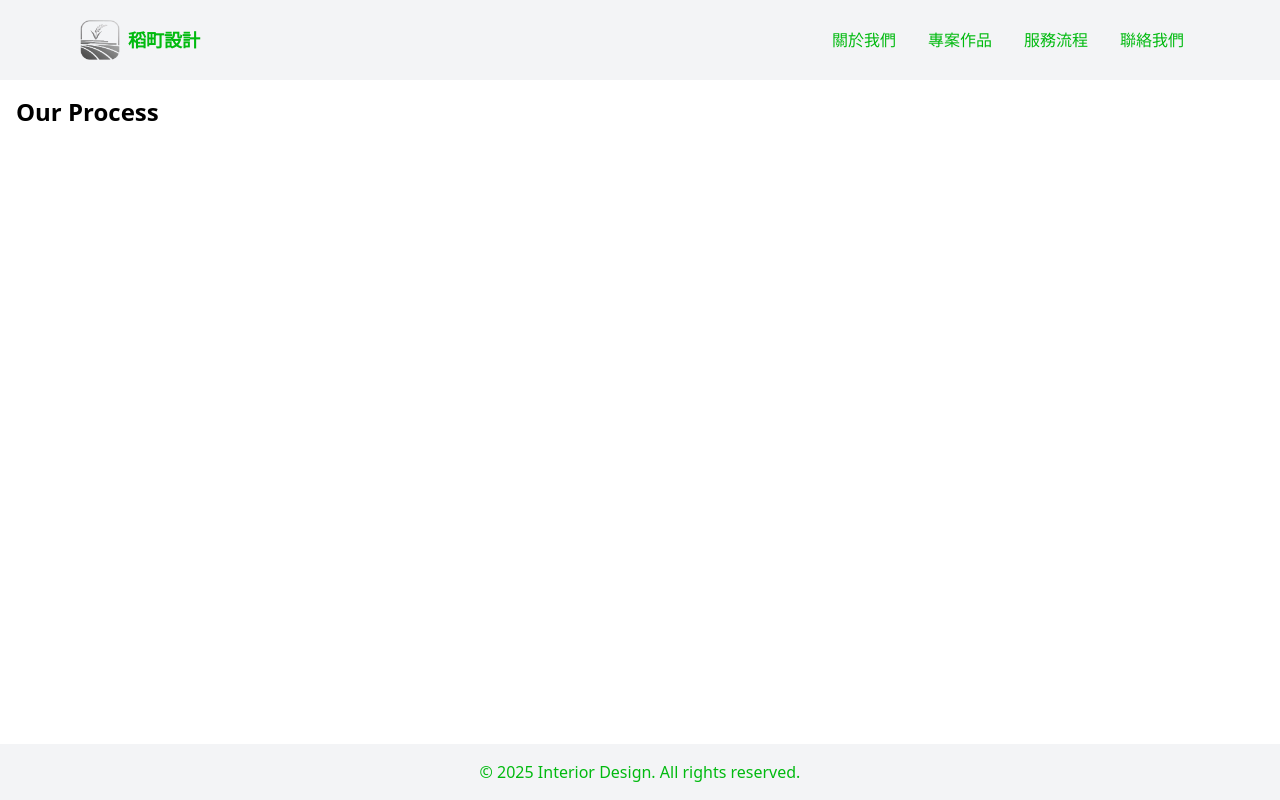
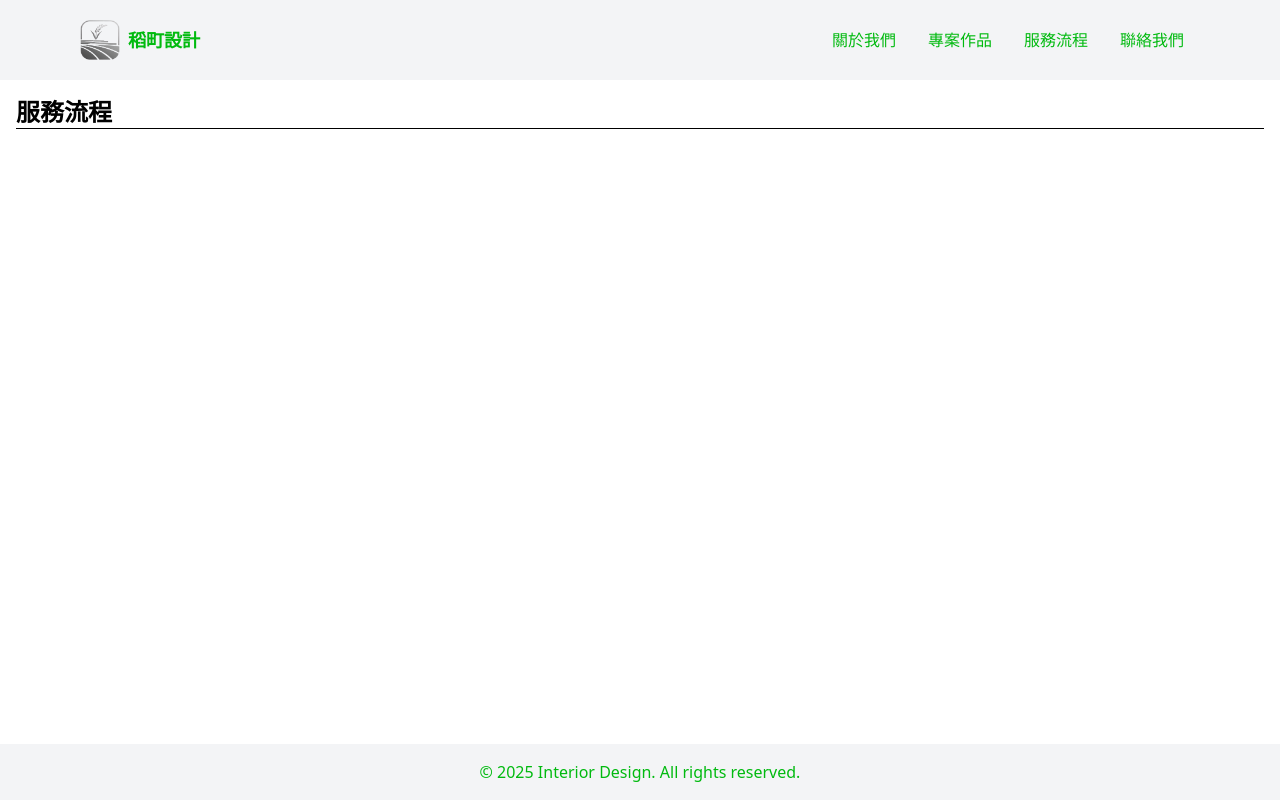
Before and after one commit to SAAAM485/Interior-Design-Web, a SvelteKit app: page /process in a window 1280 px wide. Built offline with nearby package versions, Linux system fonts and the light colour scheme; what @iconify/tailwind4 would draw is missing.

Commit message:
chore: netlify settings added.

```diff
--- a/package.json
+++ b/package.json
@@ -24,6 +24,7 @@
 		"@iconify/tailwind4": "^1.0.6",
 		"@playwright/test": "^1.49.1",
 		"@sveltejs/adapter-auto": "^6.0.0",
+		"@sveltejs/adapter-netlify": "^5.2.3",
 		"@sveltejs/kit": "^2.22.0",
 		"@sveltejs/vite-plugin-svelte": "^6.0.0",
 		"@tailwindcss/forms": "^0.5.9",
--- a/src/routes/process/+page.svelte
+++ b/src/routes/process/+page.svelte
@@ -1,3 +1,10 @@
+<script lang="ts">
+	import Inview from '$lib/components/Inview.svelte';
+</script>
+
 <div class="container mx-auto p-4">
-    <h1 class="text-2xl font-bold">Our Process</h1>
+	<div>
+		<h1 class="text-2xl font-bold">服務流程</h1>
+		<hr />
+	</div>
 </div>
--- a/svelte.config.js
+++ b/svelte.config.js
@@ -14,7 +14,16 @@ const config = {
 		// adapter-auto only supports some environments, see https://svelte.dev/docs/kit/adapter-auto for a list.
 		// If your environment is not supported, or you settled on a specific environment, switch out the adapter.
 		// See https://svelte.dev/docs/kit/adapters for more information about adapters.
-		adapter: adapter()
+		adapter: adapter({
+			// if true, will create a Netlify Edge Function rather
+			// than using standard Node-based functions
+			edge: false,
+
+			// if true, will split your app into multiple functions
+			// instead of creating a single one for the entire app.
+			// if `edge` is true, this option cannot be used
+			split: false
+		})
 	}
 };
 
```
Also changed, not shown: 2 other files (tests, documents, lock files or other folders).
